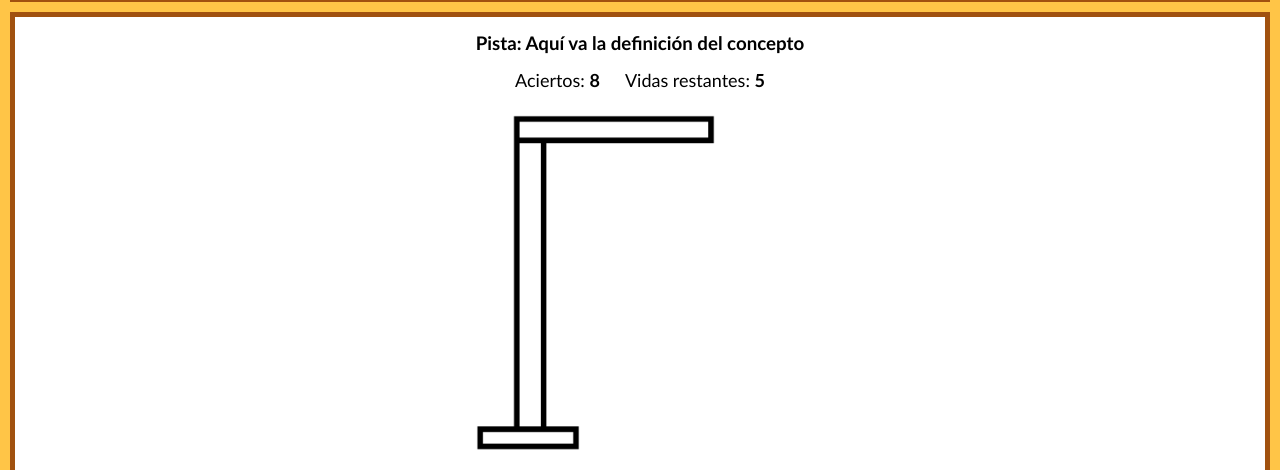
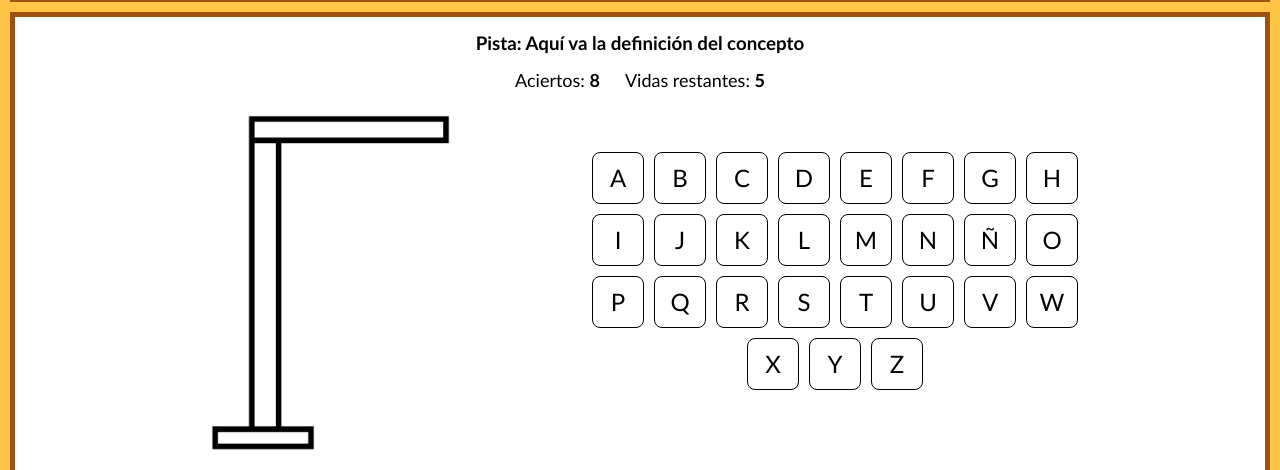
Before and after one commit to Francisco-GV/Francisco-GV.github.io, a plain HTML site: page index.html in a window 1280 px wide. Shown: the part 86-556 px from the top of the page. Drawn offline with Linux system fonts and the light colour scheme.

Commit message:
Add alphabetic keyboard

```diff
--- a/index.html
+++ b/index.html
@@ -18,14 +18,20 @@
                 <p>Aciertos: <span>8</span></p>
                 <p>Vidas restantes: <span>5</span></p>
             </div>
-            <div id="hangman-container">
-                <img id="hangman-platform" src="resources/platform.png" alt="platform">
-                <img id="hangman-status" src="resources/0.png">
+            <div id="center-container">
+                <div id="hangman-container">
+                    <img id="hangman-platform" src="resources/platform.png" alt="platform">
+                    <img id="hangman-status" src="resources/0.png">
+                </div>
+                <div id="keyboard-container">
+                    <div class="letter">A</div>
+                </div>
             </div>
             <p id="revealed_text">
                 E_TE E_ UN TE_T_ DE EJE_PL_
             </p>
         </div>
     </div>
+    <script src="src/hangman-game.js"></script>
 </body>
 </html>
--- /dev/null
+++ b/src/hangman-game.js
@@ -0,0 +1,22 @@
+window.onload = (evt) => {
+    keyboardContainer = document.querySelector("#keyboard-container");
+    letter = keyboardContainer.querySelector(".letter");
+
+    const A = 65, Z = 90;
+    const N = 78;
+
+    for (let i = A + 1; i <= Z; i++) {
+        newLetter = letter.cloneNode();
+        newLetter.textContent = String.fromCharCode(i);
+
+        keyboardContainer.appendChild(newLetter);
+
+        if (i == N) {
+            const Ñ = 209;
+            ñLetter = letter.cloneNode();
+            ñLetter.textContent = String.fromCharCode(Ñ)
+            keyboardContainer.appendChild(ñLetter);
+        }
+    }
+
+}
--- a/style/style.css
+++ b/style/style.css
@@ -38,6 +38,36 @@
     z-index: 1;
 }
 
+#center-container {
+    display: flex;
+    justify-content: center;
+    gap: 30px;
+}
+
+#keyboard-container {
+    display: flex;
+    flex-wrap: wrap;
+    align-content: center;
+    justify-content: center;
+    gap: 10px;
+    width: 40%;
+}
+
+#keyboard-container .letter {
+    display: inline-block;
+    text-align: center;
+    vertical-align: center;
+    line-height: 50px;
+
+    width: 50px;
+    height: 50px;
+
+    font-size: 24px;
+
+    border: 1px solid black;
+    border-radius: 8px;
+}
+
 #hint {
     margin: 15px;
 }
```
